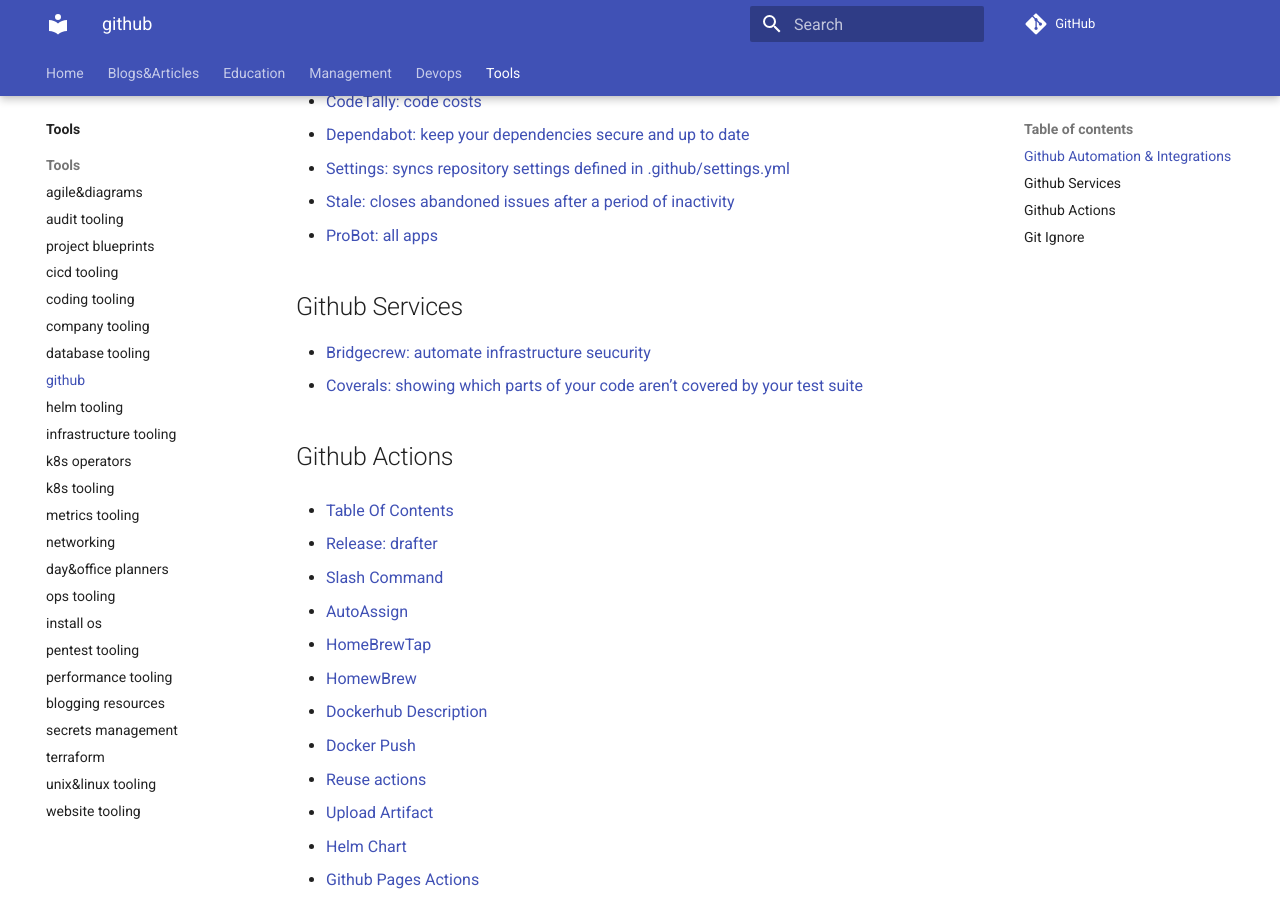
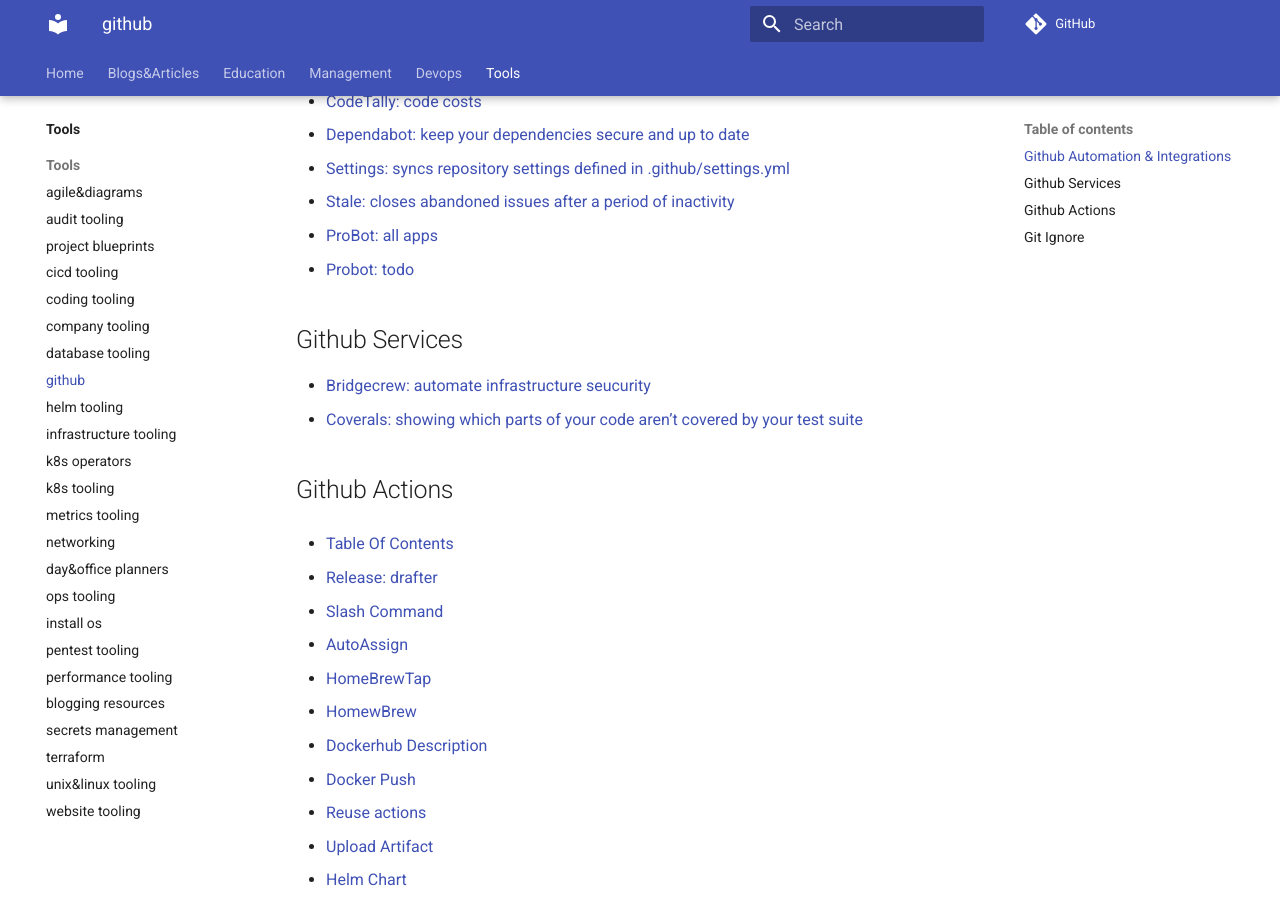
Before and after one commit to ivankatliarchuk/knowledge-base, an MkDocs documentation site: the page built from docs/tools/github.md, in a window 1280 px wide and 900 px high, scrolled down 683 px. Built offline with MkDocs 1.6.1 and Material for MkDocs 9.7.7, drawn with Linux system fonts in a browser that asks for light colours; comment, search, counter and statistics services are not loaded.

```diff
--- a/docs/tools/github.md
+++ b/docs/tools/github.md
@@ -31,6 +31,7 @@
 - [Settings: syncs repository settings defined in .github/settings.yml](https://probot.github.io/apps/settings/)
 - [Stale: closes abandoned issues after a period of inactivity](https://probot.github.io/apps/stale/)
 - [ProBot: all apps](https://probot.github.io/apps/)
+- [Probot: todo](https://todo.jasonet.co/)
 
 ## Github Services
 
```
Also changed, not shown: 2 other files.
